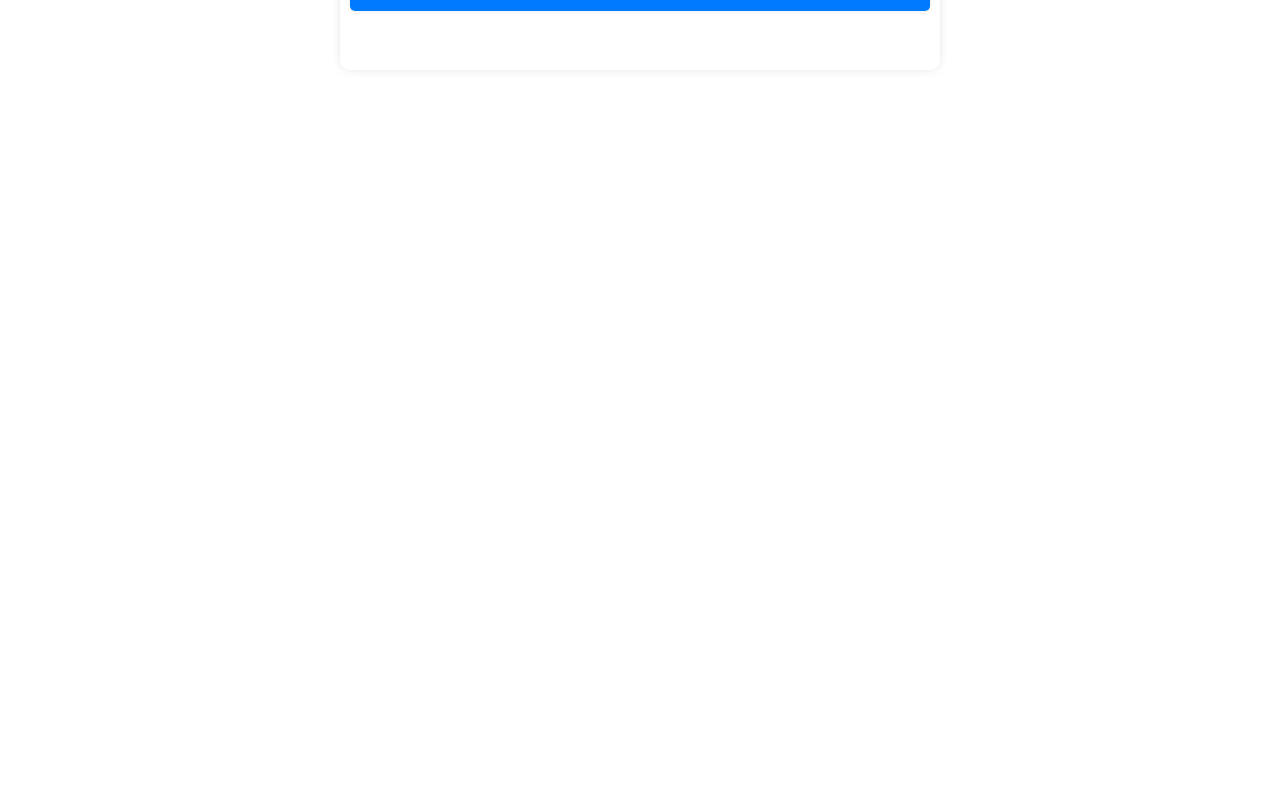
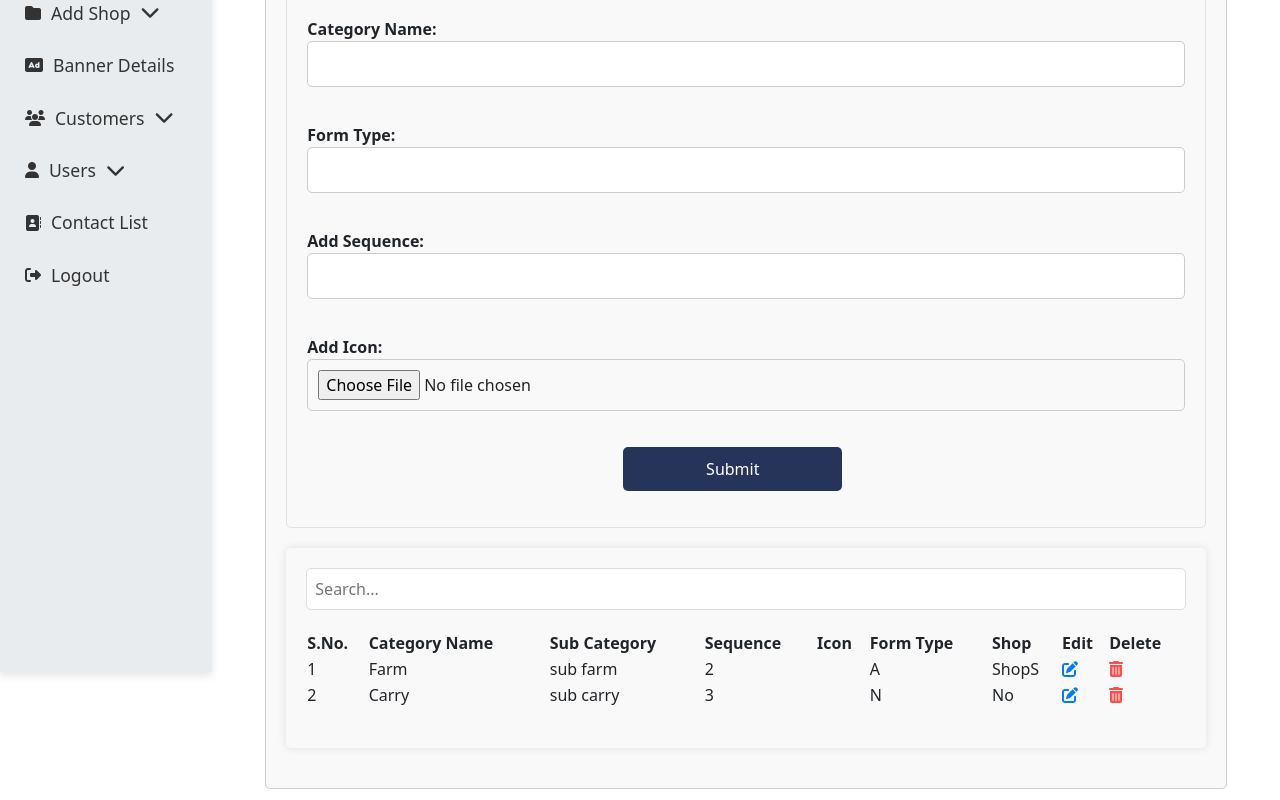
Before and after one commit to ruchi-tiwari55/gghhhj, a React (Create React App) app: page /ShopCategory in a window 1280 px wide. Shown: the part 460-1260 px from the top of the page. Before the commit the page ends 800 px from the top, so only its background shows below. Built offline with nearby package versions, Linux system fonts and the light colour scheme.

Commit message:
aman 04/05/24 night

```diff
--- a/src/App.js
+++ b/src/App.js
@@ -19,6 +19,7 @@ import AddShopusers from './component/NavItems/AddShopusers/AddShopusers';
 import ProductDescription from './component/NavItems/ProductDescription/ProductDescription';
 import BannerDetails from './component/NavItems/BannerDetails/BannerDetails';
 import AddSubcategory from './component/NavItems/AddSubcategory/AddSubcategory';
+import ShopCategory from './component/NavItems/ShopCategory/ShopCategory';
 
 function App() {
   const [isLoggedIn, setIsLoggedIn] = useState(false);
@@ -35,7 +36,7 @@ function App() {
 
   return (
     <div>
-      {token ? (
+      {/* {token ? ( */}
         <div className="">
           <Header />
           <div className="d-flex">
@@ -56,13 +57,15 @@ function App() {
               <Route path="/ProductDescription" element={<ProductDescription />} />
               <Route path="/BannerDetails" element={<BannerDetails />} />
               <Route path="/AddSubcategory" element ={<AddSubcategory/>} />
+              <Route path="/ShopCategory" element ={<ShopCategory/>} />
+
 
             </Routes>
           </div>
         </div>
-      ) : (
+      {/* ) : ( */}
         <Login loggedIn={handleLogin} />
-      )}
+      {/* )} */}
     </div>
   );
 }
--- /dev/null
+++ b/src/component/NavItems/ShopCategory/ShopCategory.js
@@ -0,0 +1,251 @@
+import React, { useState } from 'react';
+import './ShopCategory.css';
+import { FontAwesomeIcon } from '@fortawesome/react-fontawesome';
+import { faFolderOpen, faEdit, faTrashAlt } from '@fortawesome/free-solid-svg-icons';
+
+function ShopCategory() {
+  const [formData, setFormData] = useState({
+    Categoryname: '',
+    sequence: '',
+    avatar: null,
+    formType: '',
+  });
+
+  const handleInputChange = (event) => {
+    const { name, type, value, files } = event.target;
+    const newValue = type === 'file' ? (files[0] || null) : value;
+    setFormData({ ...formData, [name]: newValue });
+  };
+
+  const handleSubmit = async (event) => {
+    event.preventDefault();
+
+    const formToSend = new FormData();
+    formToSend.append('Categoryname', formData.Categoryname);
+    formToSend.append('sequence', formData.sequence);
+    formToSend.append('formType', formData.formType);
+    if (formData.avatar) {
+      formToSend.append('avatar', formData.avatar);
+    }
+
+    try {
+      const response = await fetch(
+        'https://lzycrazy-backend.onrender.com/api/admins/create-category',
+        {
+          method: 'POST',
+          body: formToSend,
+        }
+      );
+
+      if (response.ok) {
+        console.log('Form submitted successfully!');
+      } else {
+        console.error('Form submission failed.');
+      }
+    } catch (error) {
+      console.error('An error occurred during form submission:', error);
+    }
+  };
+
+  // User table section
+  const [users, setUsers] = useState([
+    {
+      categoryname: 'Farm',
+      subcategory: 'sub farm',
+      sequence: '2',
+      icon: '',
+      formtype: 'A',
+      shop: 'ShopS',
+    },
+    {
+      categoryname: 'Carry',
+      subcategory: 'sub carry',
+      sequence: '3',
+      icon: '',
+      formtype: 'N',
+      shop: 'No',
+    },
+  ]);
+
+  const [searchTerm, setSearchTerm] = useState('');
+  const [currentPage, setCurrentPage] = useState(1);
+  const [usersPerPage] = useState(5);
+
+  const indexOfLastUser = currentPage * usersPerPage;
+  const indexOfFirstUser = indexOfLastUser - usersPerPage;
+  const currentUsers = users
+    .filter((user) => {
+      const values = Object.values(user).join(' ').toLowerCase();
+      return values.includes(searchTerm.toLowerCase());
+    })
+    .slice(indexOfFirstUser, indexOfLastUser);
+
+  const paginate = (pageNumber) => setCurrentPage(pageNumber);
+
+  return (
+    <div style={{ width: '100%' }}>
+      {/* Form section */}
+      <div className="form-container with-navbar-gap">
+        <div className="heading-card">
+          <FontAwesomeIcon icon={faFolderOpen} className="heading-icon" />
+          <h2>Add Shop Categories</h2>
+        </div>
+        <form onSubmit={handleSubmit} className="form" style={{ width: '100%' }}>
+          <div className="form-group">
+            <label htmlFor="Categoryname">Category Name:</label>
+            <input
+              type="text"
+              id="Categoryname"
+              name="Categoryname"
+              value={formData.Categoryname}
+              onChange={handleInputChange}
+              required
+            />
+          </div>
+
+          <div className="form-group">
+            <label htmlFor="formType">Form Type:</label>
+            <input
+              type="text"
+              id="formType"
+              name="formType"
+              value={formData.formType}
+              onChange={handleInputChange}
+            />
+          </div>
+
+          <div className="form-group">
+            <label htmlFor="sequence">Add Sequence:</label>
+            <input
+              type="text"
+              id="sequence"
+              name="sequence"
+              value={formData.sequence}
+              onChange={handleInputChange}
+            />
+          </div>
+
+          <div className="form-group">
+            <label htmlFor="avatar">Add Icon:</label>
+            <input
+              type="file"
+              id="avatar"
+              name="avatar"
+              onChange={handleInputChange}
+            />
+          </div>
+
+          <div className="form-group submit-group">
+            <button type="submit" className="submi-btn">
+              Submit
+            </button>
+          </div>
+        </form>
+
+
+      {/* User management table section */}
+      <div
+        style={{
+          width: '100%',
+          margin: '20px auto',
+          padding: '20px',
+          backgroundColor: '#f9f9f9',
+          borderRadius: '5px',
+          boxShadow: '0 0 10px rgba(0, 0, 0, 0.1)',
+        }}
+      >
+        <input
+          type="text"
+          placeholder="Search..."
+          value={searchTerm}
+          onChange={(e) => setSearchTerm(e.target.value)}
+          style={{
+            marginBottom: '20px',
+            padding: '8px',
+            borderRadius: '5px',
+            border: '1px solid #ddd',
+            width: '100%',
+            boxSizing: 'border-box',
+          }}
+        />
+        <table style={{ width: '100%', borderCollapse: 'collapse' }}>
+          <thead>
+            <tr>
+              <th>S.No.</th>
+              <th>Category Name</th>
+              <th>Sub Category</th>
+              <th>Sequence</th>
+              <th>Icon</th>
+              <th>Form Type</th>
+              <th>Shop</th>
+              <th>Edit</th>
+              <th>Delete</th>
+            </tr>
+          </thead>
+          <tbody>
+            {currentUsers.map((user, index) => (
+              <tr key={index}>
+                <td>{index + 1 + (currentPage - 1) * usersPerPage}</td>
+                <td>{user.categoryname}</td>
+                <td>{user.subcategory}</td>
+                <td>{user.sequence}</td>
+                <td>{user.icon}</td>
+                <td>{user.formtype}</td>
+                <td>{user.shop}</td>
+                <td>
+                  <FontAwesomeIcon
+                    icon={faEdit}
+                    style={{ cursor: 'pointer', color: '#007bff', marginRight: '10px' }}
+                    onClick={() => console.log('Edit clicked for', user.categoryname)}
+                  />
+                </td>
+                <td>
+                  <FontAwesomeIcon
+                     icon={faTrashAlt}
+                    style={{ cursor: 'pointer', color: '#ff4c4c' }}
+                    onClick={() => console.log('Delete clicked for', user.categoryname)}
+                  />
+                </td>
+
+
+              </tr>
+            ))}
+          </tbody>
+        </table>
+        <div style={{ textAlign: 'center', marginTop: '20px' }}>
+          {usersPerPage < users.length && (
+            <ul
+              style={{
+                listStyle: 'none',
+                padding: 0,
+                display: 'flex',
+                justifyContent: 'center',
+              }}
+            >
+              {Array.from({ length: Math.ceil(users.length / usersPerPage) }, (_, i) => (
+                <li key={i}>
+                  <button
+                    onClick={() => paginate(i + 1)}
+                    style={{
+                      padding: '5px 10px',
+                      borderRadius: '3px',
+                      backgroundColor: '#007bff',
+                      color: '#fff',
+                      border: 'none',
+                      cursor: 'pointer',
+                    }}
+                  >
+                    {i + 1}
+                  </button>
+                </li>
+              ))}
+            </ul>
+          )}
+        </div>
+      </div>
+      </div>
+    </div>
+  );
+}
+
+export default ShopCategory;
--- a/src/component/Sidebar/Sidebar.js
+++ b/src/component/Sidebar/Sidebar.js
@@ -188,6 +188,7 @@ const Sidebar = (props) => {
   const [customerDropdownVisible, setCustomerDropdownVisible] = useState(false);
   const [userDropdownVisible, setUserDropdownVisible] = useState(false);
   const [categoryDropdownVisible, setCategoryDropdownVisible] = useState(false);
+  const [addshopDropdownVisible, setAddShopDropdownVisible] = useState(false);
 
   const navigate = useNavigate();
 
@@ -202,6 +203,11 @@ const Sidebar = (props) => {
   const toggleCategoryDropdown = () => {
     setCategoryDropdownVisible(!categoryDropdownVisible);
   };
+
+  const toggleAddShopDropdown = () => {
+    setAddShopDropdownVisible(!addshopDropdownVisible);
+  };
+
 
   const handleLogout = () => {
     localStorage.removeItem("authToken");
@@ -248,21 +254,78 @@ const Sidebar = (props) => {
           )}
         </li>
 
-        {/* Product Description */}
+
+
+
+
+
+
+
+        {/* Add Shop Dropdown */}
         <li className="nav-item">
+          <button className="nav-link" onClick={toggleAddShopDropdown}>
+            <i className="fas fa-folder"></i>
+            <span className="fontsize">Add Shop</span>
+            <i
+              className={`fas fa-chevron-${addshopDropdownVisible ? "up" : "down"}`}
+              style={{ fontSize: "1.2rem", marginLeft: "auto" }}
+            ></i>
+          </button>
+          {addshopDropdownVisible && (
+            <ul className="submenu">
+               <li>
+                <Link to="/addshopusers" className="submenu-link">
+                  <i className="fas fa-folder-plus"></i>
+                  &nbsp;&nbsp;Shop User
+                </Link>
+              </li>
+              <li>
+                <Link to="/ShopCategory" className="submenu-link">
+                  <i className="fas fa-folder-plus"></i>
+                  &nbsp;&nbsp;Shop Category
+                </Link>
+              </li>
+              <li>
+                <Link to="/productdescription" className="submenu-link">
+                  <i className="fas fa-folder-open"></i>
+                  &nbsp;&nbsp;Product Desc.
+                </Link>
+              </li>
+            </ul>
+          )}
+        </li>
+
+
+
+
+
+
+        {/* Add Shop Users */}
+        {/* <li className="nav-item">
+          <Link to="/addshopusers" className="nav-link">
+            <i className="fas fa-store"></i>
+            <span className="fontsize">Shop Users</span>
+          </Link>
+        </li> */}
+
+         {/* Add Shop Category */}
+         {/* <li className="nav-item">
+          <Link to="/ShopCategory" className="nav-link">
+            <i className="fas fa-store"></i>
+            <span className="fontsize">Shop Category</span>
+          </Link>
+        </li> */}
+
+          {/* Product Description */}
+          {/* <li className="nav-item">
           <Link to="/productdescription" className="nav-link">
             <i className="fas fa-info-circle"></i>
             <span className="fontsize">Product Desc.</span>
           </Link>
-        </li>
+        </li> */}
 
-        {/* Add Shop Users */}
-        <li className="nav-item">
-          <Link to="/addshopusers" className="nav-link">
-            <i className="fas fa-store"></i>
-            <span className="fontsize">Add Shop Users</span>
-          </Link>
-        </li>
+
+
 
         {/* Banner Details */}
         <li className="nav-item">
```
Also changed, not shown: src/component/Login.js (line endings or trailing spaces), src/component/NavItems/ShopCategory/ShopCategory.css (added).
